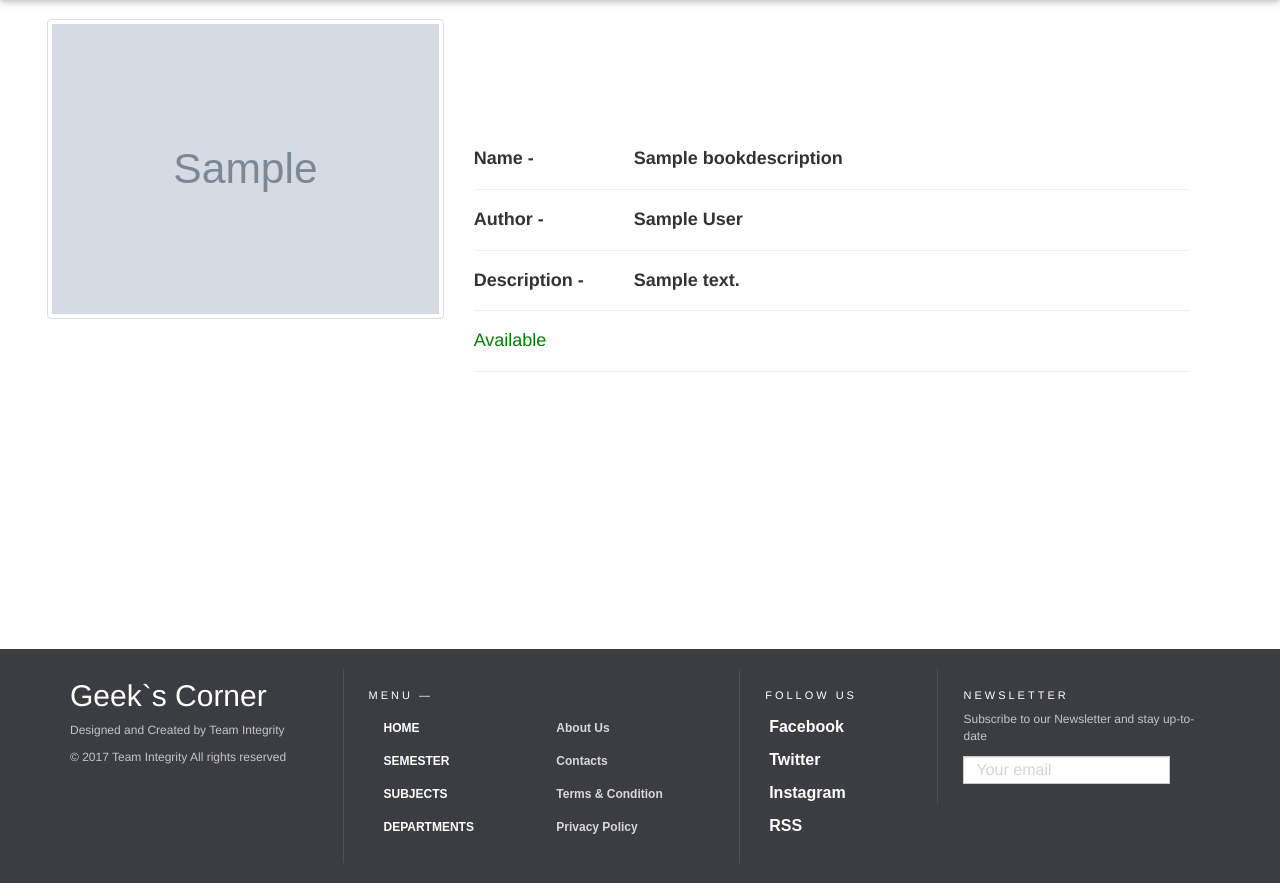
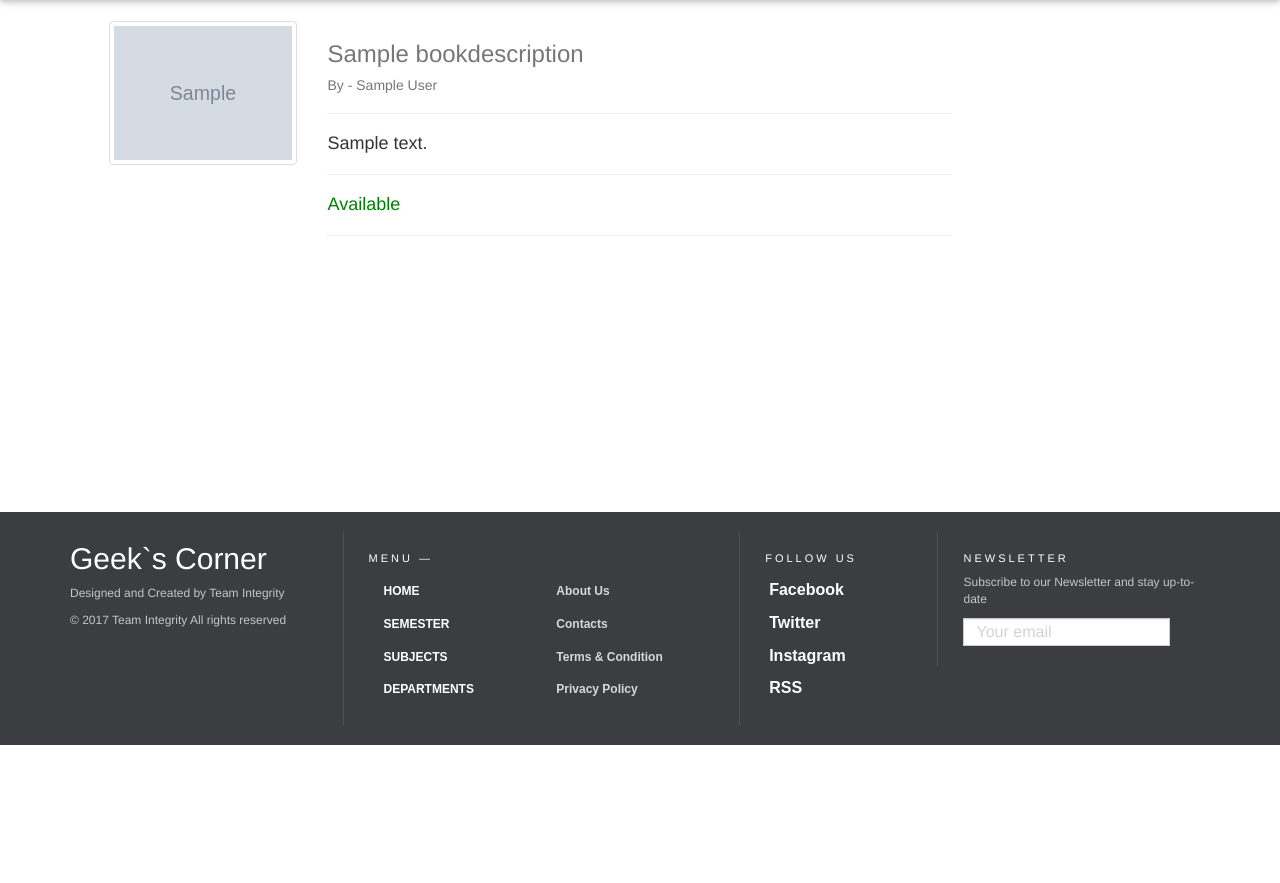
Before and after one commit to TeamIntegrity/LibChain, a Django app: page /books/1/ in a window 1280 px wide. Shown: the part 81-964 px from the top of the page. After the commit the page ends 826 px from the top, so only its background shows below. Run offline with Django 3.2, Linux system fonts and the light colour scheme; tables that the repository leaves empty hold one stand-in row (values such as "Sample post"); grey boxes marked "Sample" are stand-in pictures; some libraries are stand-ins or nearby versions.

Commit message:
Fixed search.html and book_details page

```diff
--- a/libchain/books/templates/bookdescription.html
+++ b/libchain/books/templates/bookdescription.html
@@ -2,24 +2,19 @@
 
 {% block content %}
 
-		<div>
-            <div class='col-md-4' style="margin-left: 2.5%;">
+<div style="margin-top:8%;">
+  <div class="row">
+        <div class='col-md-2 col-md-offset-1'>
             <a class="thumbnail fancybox" rel="ligthbox" href="">
                 <img class="img-responsive" alt="" src="{{book.image_url}}">
             </a>
         </div>
-            <div class='col-md-7 '>
-            <br>
-            <br>
-            <br>
-            <br>
-            <br>
-            <br>
-                        <h4 class='text'><b>Name - &nbsp;&nbsp;&nbsp;&nbsp;&nbsp;&nbsp;&nbsp;&nbsp;&nbsp;&nbsp;&nbsp;&nbsp;&nbsp;&nbsp;&nbsp;&nbsp;&nbsp;&nbsp;&nbsp;{{book.name}}</b></h4>
+        <div class='col-md-6'>
+
+                    <h3 style="color:#777777;">{{book.name}}</h3>
+                    <h5 style="color:#777777;"> By - {{book.author}} </h5>
                     <hr>
-                        <h4 class='text'> <b>Author - &nbsp;&nbsp;&nbsp;&nbsp;&nbsp;&nbsp;&nbsp;&nbsp;&nbsp;&nbsp;&nbsp;&nbsp;&nbsp;&nbsp;&nbsp;&nbsp;&nbsp;{{book.author}} </b></h4>
-                        <hr>
-                        <h4 class='text'> <b>Description - &nbsp;&nbsp;&nbsp;&nbsp;&nbsp;&nbsp;&nbsp;&nbsp;&nbsp;{{book.description}} </b></h4>
+                    <h4 class='text'> {{book.description}} </h4>
                     <hr>
 										{% if available == True %}
 										<h4 class='text' style="color: green"> Available</h4>
@@ -27,11 +22,10 @@
 										<h4 class='text' style="color: red"> Not Available</h4>
 										{% endif %}
                     <hr>
+        </div>
 
   </div>
-        <div class="col-md-1"></div>
 </div>
 
 
 {% endblock %}
-                    <!-- text-right / end -->
```
Also changed, not shown: libchain/books/templates/book_details_num.html (+13 -12 lines), libchain/books/templates/search.html (+20 -12 lines). Lines whose indentation alone changed are shown as unchanged.
